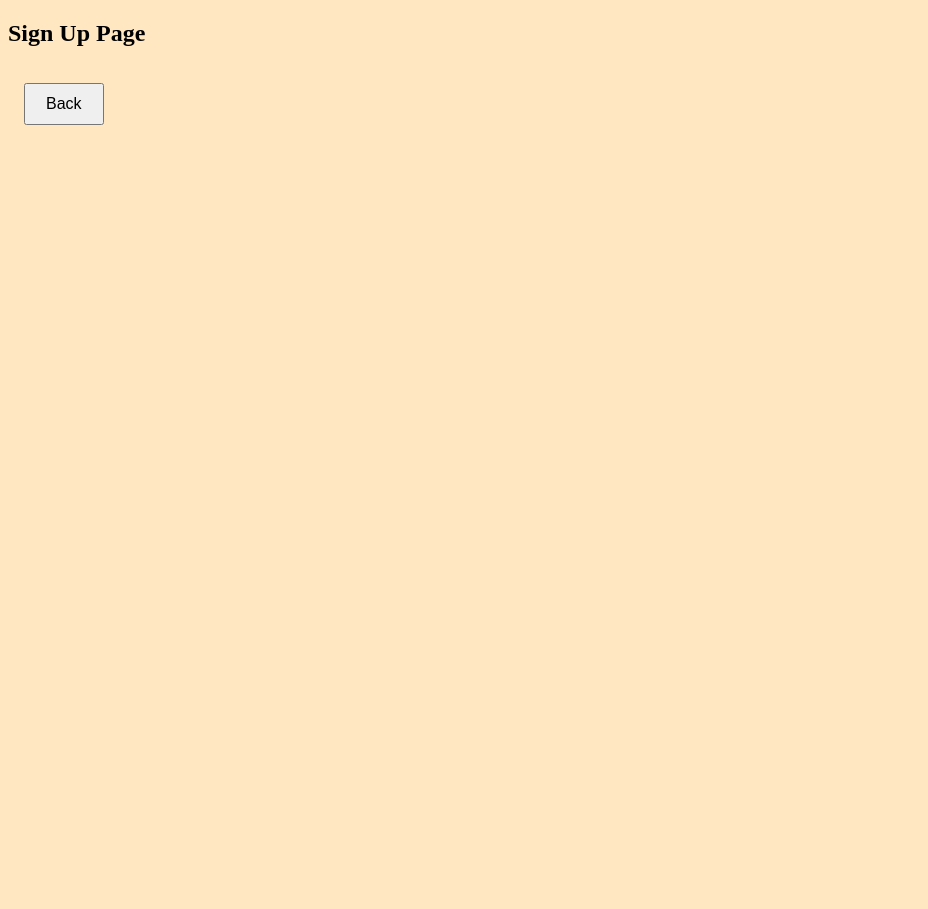
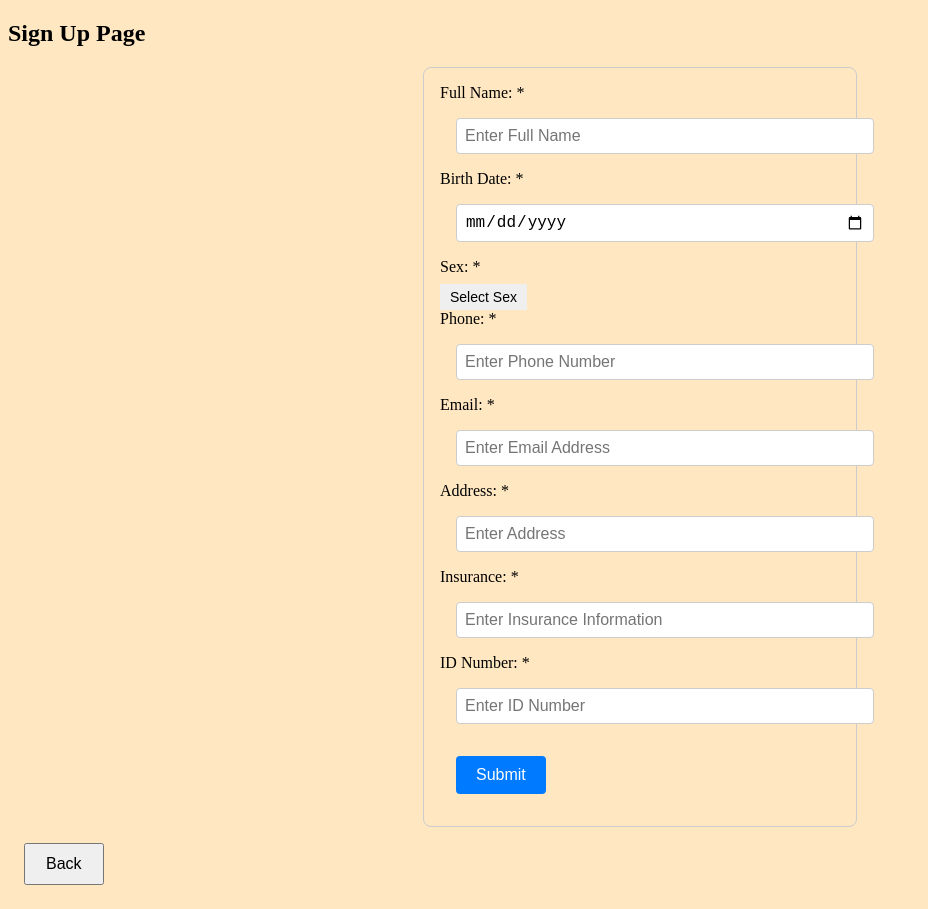
Before and after one commit to mohammadabk2/Beit-Hanina-Community-Center-Vol-App, a React (Create React App) app in the folder client/: page /sign-up in a window 1280 px wide. Shown: the whole page, without its empty margins (0-928 px from the left). Before the commit the page ends 800 px from the top, so only its background shows below. Built offline with nearby package versions, Linux system fonts and the light colour scheme.

Commit message:
adds Formcomponent, needs better formatting and styling.

```diff
--- /dev/null
+++ b/client/src/components/FormComponent.js
@@ -0,0 +1,131 @@
+import { useState } from "react";
+import DynamicButton from "./ButtonComponent";
+import DynamicInput from "./InputComponent";
+import DropDownMenu from "./DropDownMenu";
+import "./Formcss.css";
+
+const FormComponent = () => {
+  const [formData, setFormData] = useState({
+    name: "",
+    birthDate: "",
+    sex: "",
+    phone: "",
+    email: "",
+    address: "",
+    insurance: "",
+    idNumber: "",
+  });
+
+  const handleChange = (e) => {
+    setFormData({ ...formData, [e.target.name]: e.target.value });
+  };
+
+  const handleSubmit = (e) => {
+    e.preventDefault();
+    console.log("Form submitted:", formData);
+  };
+
+  const handleSexChange = (value) => {
+    setFormData({ ...formData, sex: value });
+  };
+
+  const options = [
+    {
+      label: "male",
+      href: "#option1",
+      onClick: () => console.log("male clicked"),
+      onClick: () => handleSexChange("male"),
+    },
+    {
+      label: "female",
+      href: "#option2",
+      onClick: () => console.log("female clicked"),
+      onClick: () => handleSexChange("female"),
+    },
+    // { label: "hb", href: "#option3", onClick: () => console.log("hebrew clicked") },
+  ];
+
+  return (
+    <form onSubmit={handleSubmit} className="form-container">
+      <label className="block mb-2">Full Name: *</label>
+      <DynamicInput
+        className="input-field"
+        type="text"
+        value={formData.name}
+        name="name"
+        onChange={handleChange}
+        placeholder="Enter Full Name"
+      />
+
+      <label className="block mb-2">Birth Date: *</label>
+      <DynamicInput
+        className="input-field"
+        type="date"
+        value={formData.birthDate}
+        name="birthDate"
+        onChange={handleChange}
+      />
+
+      <label className="block mb-2">Sex: *</label>
+      <DropDownMenu
+        className="sex-button"
+        text={formData.sex || "Select Sex"}
+        options={options}
+      />
+
+      <label className="block mb-2">Phone: *</label>
+      <DynamicInput
+        className="input-field"
+        type="tel"
+        value={formData.phone}
+        name="phone"
+        onChange={handleChange}
+        placeholder="Enter Phone Number"
+      />
+
+      <label className="block mb-2">Email: *</label>
+      <DynamicInput
+        className="input-field"
+        type="email"
+        value={formData.email}
+        name="email"
+        onChange={handleChange}
+        placeholder="Enter Email Address"
+      />
+
+      <label className="block mb-2">Address: *</label>
+      <DynamicInput
+        className="input-field"
+        type="text"
+        value={formData.address}
+        name="address"
+        onChange={handleChange}
+        placeholder="Enter Address"
+      />
+
+      <label className="block mb-2">Insurance: *</label>
+      <DynamicInput
+        className="input-field"
+        type="text"
+        value={formData.insurance}
+        name="insurance"
+        onChange={handleChange}
+        placeholder="Enter Insurance Information"
+      />
+
+      <label className="block mb-2">ID Number: *</label>
+      <DynamicInput
+        className="input-field"
+        type="text"
+        value={formData.idNumber}
+        name="idNumber"
+        onChange={handleChange}
+        placeholder="Enter ID Number"
+      />
+
+      <DynamicButton className="button" text="Submit" onClick={handleChange} />
+    </form>
+  );
+};
+
+export default FormComponent;
--- /dev/null
+++ b/client/src/components/Formcss.css
@@ -0,0 +1,35 @@
+.form-container {
+    padding: 16px;
+    border: 1px solid #ccc;
+    border-radius: 8px;
+    max-width: 400px;
+    margin: auto;
+  }
+
+  .form-container label {
+    display: block;
+    margin-bottom: 8px;
+  }
+
+  .form-container .input-field,
+  .form-container select {
+    display: block;
+    width: 100%;
+    padding: 8px;
+    margin-bottom: 16px;
+    border: 1px solid #ccc;
+    border-radius: 4px;
+  }
+
+  .form-container .button {
+    background-color: #007bff;
+    color: white;
+    padding: 10px 20px;
+    border: none;
+    border-radius: 4px;
+    cursor: pointer;
+  }
+
+  .form-container .button:hover {
+    background-color: #0056b3;
+  }
--- a/client/src/global.css
+++ b/client/src/global.css
@@ -0,0 +1,107 @@
+:root {
+    --common-colour-1: #f5f5f5;
+    --common-colour-2: #000000;
+    --common-colour-3: #0000001a;
+    --common-colour-4: #ffe7c2;
+  }
+
+  .app {
+    text-align: center;
+  }
+
+  .app-header {
+    padding: 20px;
+    color: var(--common-colour-2);
+    margin-bottom: 2rem;
+  }
+
+  .flex-container {
+    display: flex;
+    align-items: center;
+    justify-content: center;
+  }
+
+  .smooth-shadow-box, .dropdown-menu {
+    box-shadow: 0 10px 15px 5px var(--common-colour-3);
+  }
+
+  .sign-in-box {
+    margin-top: 1px;
+    border-radius: 10px;
+    background-color: var(--common-colour-1);
+    max-width: 450px;
+  }
+
+  .input-field-box,
+  .app,
+  .sign-in-box {
+    flex-direction: column;
+  }
+
+  .button {
+    margin: 1rem;
+    padding: 10px 20px;
+    font-size: 16px;
+    cursor: pointer;
+  }
+
+  .language-button {
+    position: fixed;
+    top: 0;
+    left: 0;
+    margin: 10px;
+    font-size: 14px;
+    padding: 5px;
+    background-color: var(--common-colour-1);
+    border-radius: 5px;
+  }
+
+  .input-field {
+    margin: 1rem;
+    padding: 5px;
+    font-size: 16px;
+  }
+
+  body {
+    background-color: var(--common-colour-4);
+  }
+
+  .dropdown {
+    display: inline-block;
+    position: relative;
+  }
+
+  .dropdown-toggle {
+    padding: 5px 10px;
+    font-size: 14px;
+    cursor: pointer;
+    border: none;
+  }
+
+  .dropdown-menu {
+    display: block;
+    position: absolute;
+    background-color: var(--common-colour-1);
+    z-index: 1;
+    list-style-type: none;
+    padding: 0;
+    margin: 0;
+    border-radius: 5px;
+    min-width: 100px;
+  }
+
+  .dropdown-item {
+    padding: 10px;
+    cursor: pointer;
+  }
+
+  .dropdown-item a {
+    text-decoration: none;
+    color: var(--common-colour-2);
+    display: block;
+    padding: 8px 16px;
+  }
+
+  .dropdown-item a:hover {
+    background-color: var(--common-colour-3);
+  }
--- a/client/src/pages/SignUpPage/SignUp.css
+++ b/client/src/pages/SignUpPage/SignUp.css
@@ -1 +1,37 @@
-@import url('../../global.css');
+@import url("../../global.css");
+
+.form-container {
+  padding: 16px;
+  border: 1px solid #ccc;
+  border-radius: 8px;
+  max-width: 400px;
+  margin: auto;
+}
+
+.form-container label {
+  display: block;
+  margin-bottom: 8px;
+}
+
+.form-container .input-field,
+.form-container select {
+  display: block;
+  width: 100%;
+  padding: 8px;
+  margin-bottom: 16px;
+  border: 1px solid #ccc;
+  border-radius: 4px;
+}
+
+.form-container .button {
+  background-color: #007bff;
+  color: white;
+  padding: 10px 20px;
+  border: none;
+  border-radius: 4px;
+  cursor: pointer;
+}
+
+.form-container .button:hover {
+  background-color: #0056b3;
+}
--- a/client/src/pages/SignUpPage/SignUp.js
+++ b/client/src/pages/SignUpPage/SignUp.js
@@ -7,9 +7,8 @@ import {
 } from "react-router-dom";
 
 // import components here
-import DynamicInput from "../../components/InputComponent";
 import DynamicButton from "../../components/ButtonComponent";
-import DropDownMenu from "../../components/DropDownMenu";
+import FormComponent from "../../components/FormComponent";
 // import pages here
 
 function SignUpPage() {
@@ -22,7 +21,12 @@ function SignUpPage() {
   return (
     <div>
       <h2>Sign Up Page</h2>
-      <DynamicButton className="button" onClick={goBack} text="Back" />
+      <div>
+        <FormComponent></FormComponent>
+      </div>
+      <div>
+        <DynamicButton className="button" onClick={goBack} text="Back" />
+      </div>
     </div>
   );
 }
```
Also changed, not shown: 1 other file (tests, documents, lock files or other folders).
